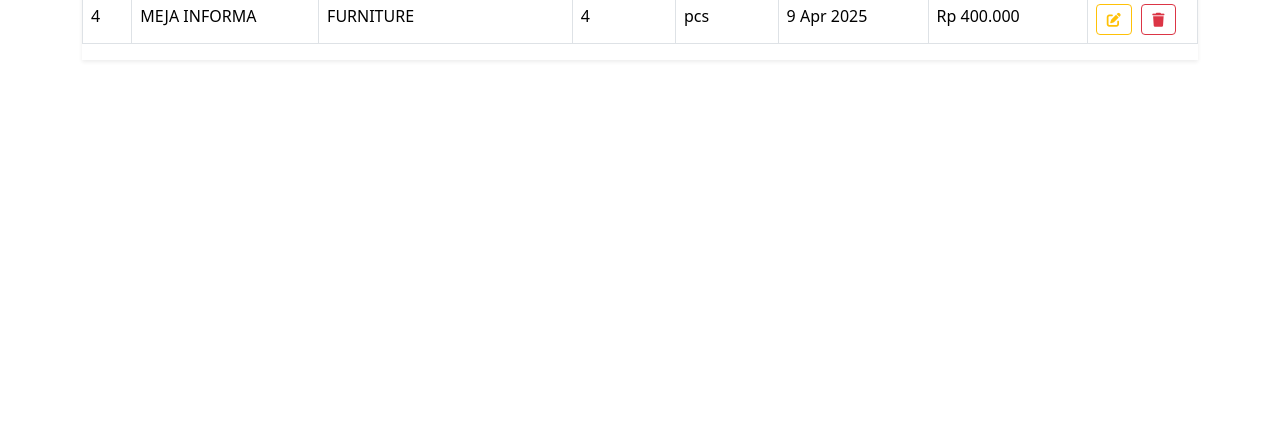
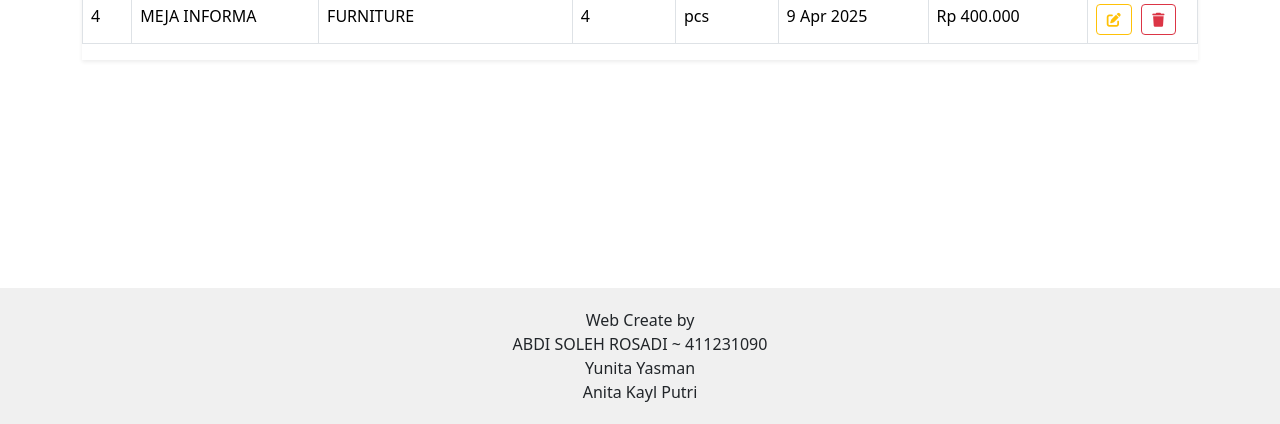
Before and after one commit to AbdisrZ/INVENTORYBARANG, a PHP site: page / in a window 1280 px wide. Shown: the part 376-800 px from the top of the page. Run offline with PHP 8.4, Linux system fonts and the light colour scheme; data comes from the database, SQL or seed files in the repository.

Commit message:
update index php

```diff
--- a/index.php
+++ b/index.php
@@ -15,6 +15,14 @@
         th.sortable:hover::after { color: #555; }
         th.sortable.asc::after { content: '\f0de'; /* fa-sort-up */ color: #333; }
         th.sortable.desc::after { content: '\f0dd'; /* fa-sort-down */ color: #333; }
+        footer {
+            background-color: #f0f0f0;
+            padding: 20px;
+            text-align: center;
+            position: fixed;
+            bottom:0;
+            width: 100%;
+        }
     </style>
 </head>
 <body>
@@ -199,6 +207,9 @@
 <script src="https://code.jquery.com/jquery-3.7.1.min.js" integrity="sha256-/JqT3SQfawRcv/BIHPThkBvs0OEvtFFmqPF/lYI/Cxo=" crossorigin="anonymous"></script>
 <script src="https://cdn.jsdelivr.net/npm/bootstrap@5.3.3/dist/js/bootstrap.bundle.min.js" integrity="sha384-YvpcrYf0tY3lHB60NNkmXc5s9fDVZLESaAA55NDzOxhy9GkcIdslK1eN7N6jIeHz" crossorigin="anonymous"></script>
 <script src="js/script.js"></script>
-
+<footer>Web Create by <br>
+ABDI SOLEH ROSADI ~ 411231090<br>
+Yunita Yasman <br>
+Anita Kayl Putri</footer>
 </body>
 </html>
```
